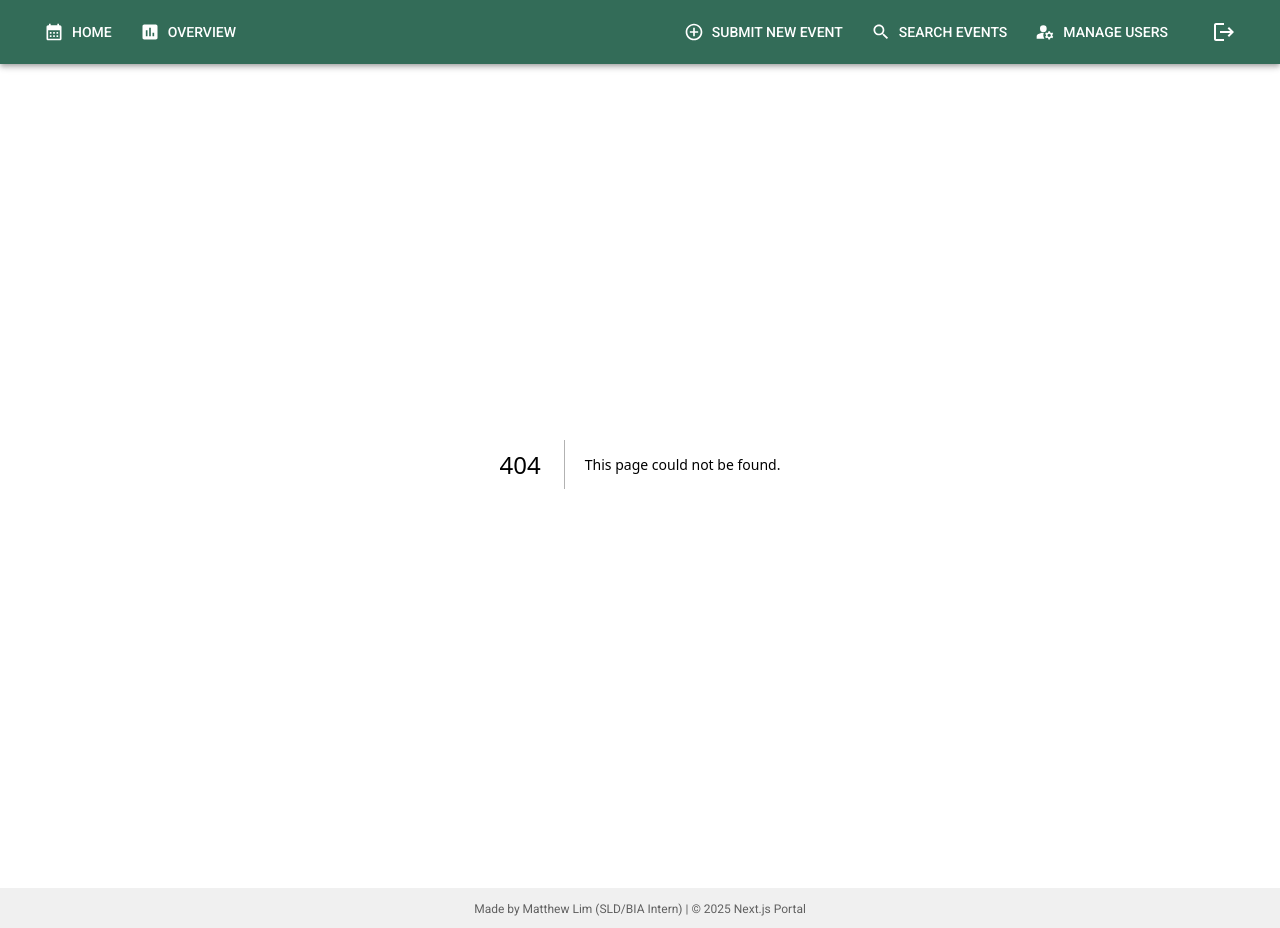
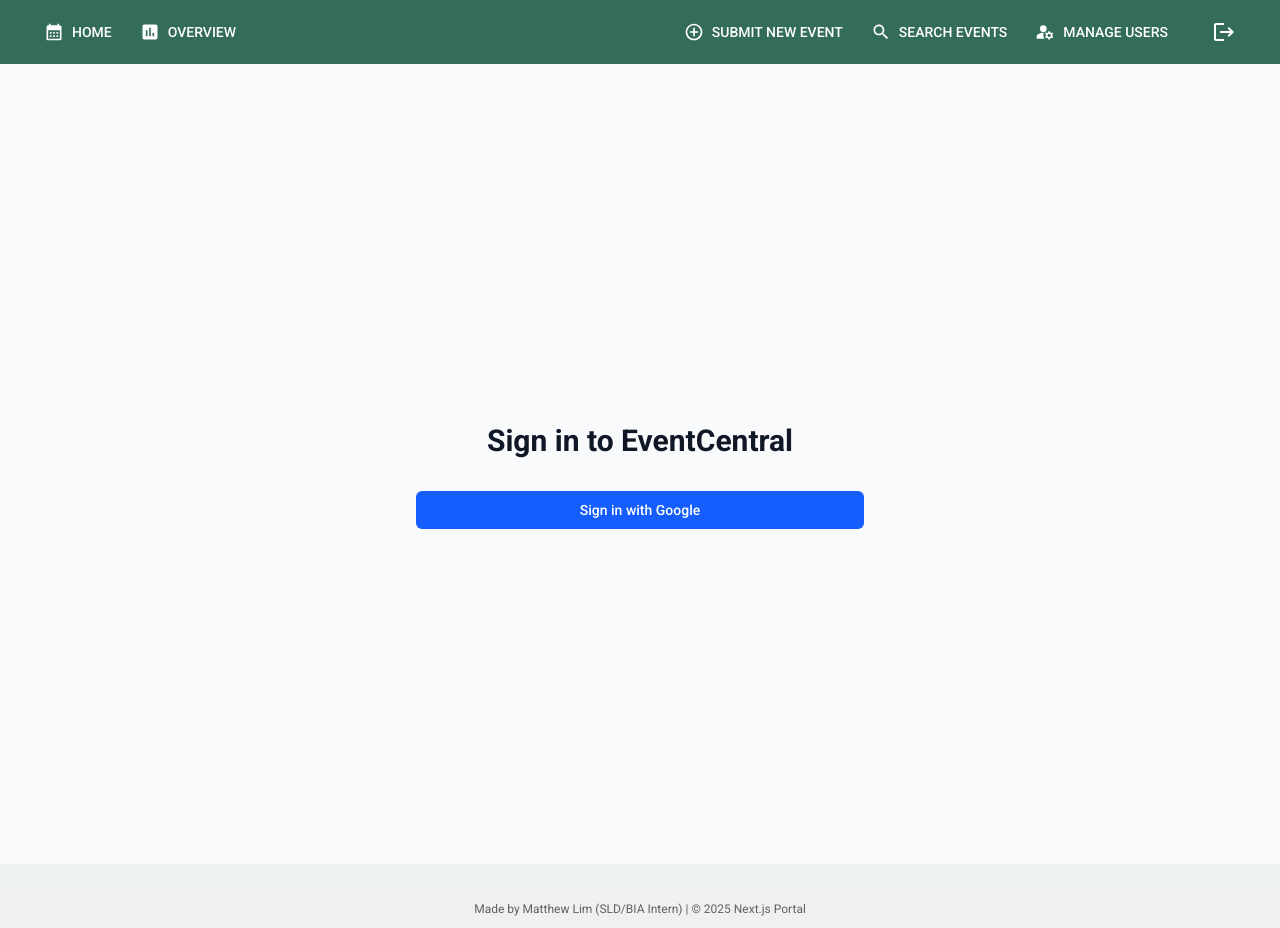
Before and after one commit to Matthew040310/EventCentral, a Next.js app: page /auth/signin in a window 1280 px wide. Before the commit this address had no page. Built offline with nearby package versions, Linux system fonts and the light colour scheme; no server answers; what @mui/material-nextjs would draw is missing.

Commit message:
xiaofan's changes
Signed-off-by: xiaofanwu <wu_xiaofan@cpf.gov.sg>

```diff
--- a/next.config.ts
+++ b/next.config.ts
@@ -7,8 +7,8 @@ const nextConfig: NextConfig = {
   eslint: {
     ignoreDuringBuilds: true,
   },
-  // basePath: APP_BASE_PATH,
-  // assetPrefix: APP_BASE_PATH,
+  basePath: APP_BASE_PATH,
+  assetPrefix: APP_BASE_PATH,
 };
 
 export default nextConfig;
--- /dev/null
+++ b/src/app/auth.ts
@@ -0,0 +1,37 @@
+import NextAuth from "next-auth";
+import Google from "next-auth/providers/google"
+import type { Provider } from "next-auth/providers"
+//import type { Session, User } from "next-auth"
+import { PrismaAdapter } from "@auth/prisma-adapter";
+import { prisma } from "./lib/prisma";
+
+const APP_BASE_PATH = process.env.NEXT_PUBLIC_BASE_PATH || "";
+
+const providers: Provider[] = [
+  Google({
+    clientId: process.env.AUTH_GOOGLE_ID!,
+    clientSecret: process.env.AUTH_GOOGLE_SECRET!,
+  }),
+  // MicrosoftEntraID({
+  //   clientId: process.env.AUTH_MICROSOFT_ENTRA_ID_ID!,
+  //   clientSecret: process.env.AUTH_MICROSOFT_ENTRA_ID_SECRET!,
+  //   issuer: process.env.AUTH_MICROSOFT_ENTRA_ID_ISSUER!,
+  // })
+];
+
+const config = {
+  adapter: PrismaAdapter(prisma),
+  providers,
+  session: {
+    strategy: "database" as const,
+  },
+  trustHost: true,
+  secret: process.env.NEXTAUTH_SECRET,
+  pages: {
+    signIn: "/auth/signin",
+  },
+  debug: false,
+  basePath: APP_BASE_PATH,
+};
+
+export const { handlers, signIn, signOut, auth } = NextAuth(config);
--- /dev/null
+++ b/src/app/auth/signin/page.tsx
@@ -0,0 +1,29 @@
+import { signIn } from "@/app/auth"
+
+export default function SignIn() {
+  return (
+    <div className="min-h-screen flex items-center justify-center bg-gray-50">
+      <div className="max-w-md w-full space-y-8">
+        <div>
+          <h2 className="mt-6 text-center text-3xl font-extrabold text-gray-900">
+            Sign in to EventCentral
+          </h2>
+        </div>
+        <form
+          action={async () => {
+            "use server"
+            await signIn("google")
+          }}
+          className="mt-8 space-y-6"
+        >
+          <button
+            type="submit"
+            className="group relative w-full flex justify-center py-2 px-4 border border-transparent text-sm font-medium rounded-md text-white bg-blue-600 hover:bg-blue-700 focus:outline-none focus:ring-2 focus:ring-offset-2 focus:ring-blue-500"
+          >
+            Sign in with Google
+          </button>
+        </form>
+      </div>
+    </div>
+  )
+}
--- /dev/null
+++ b/src/app/lib/prisma.ts
@@ -0,0 +1,9 @@
+import { PrismaClient } from '@prisma/client'
+
+const globalForPrisma = globalThis as unknown as {
+  prisma: PrismaClient | undefined
+}
+
+export const prisma = globalForPrisma.prisma ?? new PrismaClient()
+
+if (process.env.NODE_ENV !== 'production') globalForPrisma.prisma = prisma
```
Also changed, not shown: package.json (+9 -1 lines), 1 other file (tests, documents, lock files or other folders).
